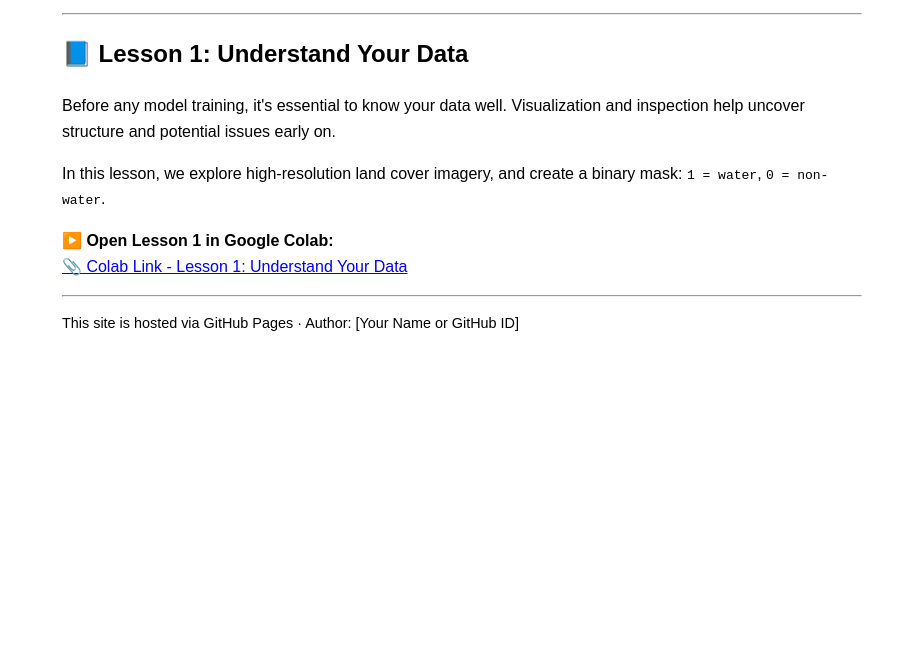
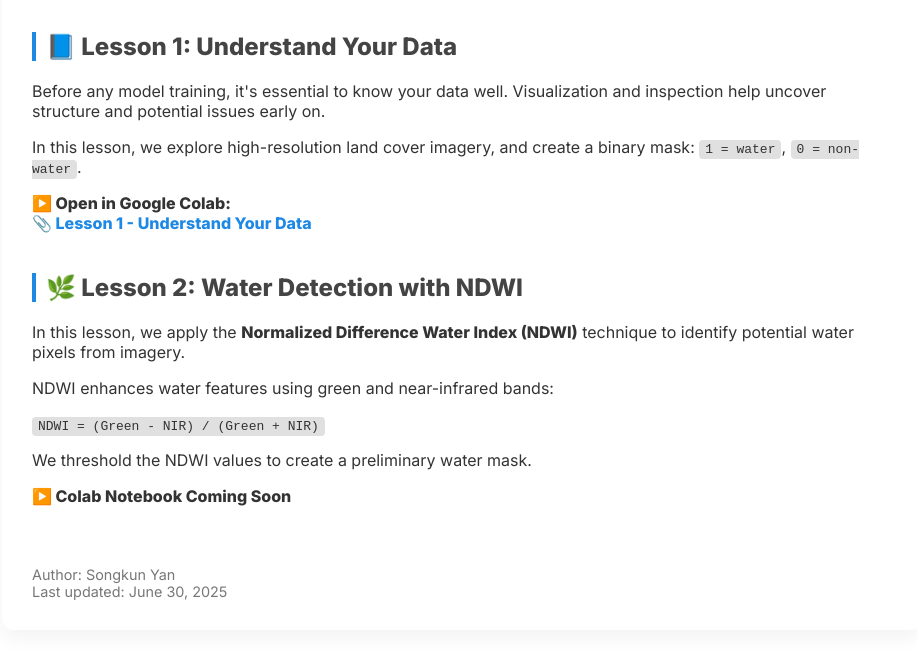
Before and after one commit to Skyan1002/ai-water-detection, a plain HTML site: page index.html in a window 1280 px wide. Shown: the part 208-878 px from the top of the page, without its empty margins (178-1095 px from the left). Before the commit the page ends 800 px from the top, so only its background shows below. Drawn offline with Linux system fonts and the light colour scheme.

Commit message:
Update index.html

```diff
--- a/index.html
+++ b/index.html
@@ -1,26 +1,77 @@
 <!DOCTYPE html>
-<html>
+<html lang="en">
 <head>
   <meta charset="UTF-8">
+  <meta name="viewport" content="width=device-width, initial-scale=1.0">
   <title>AI for Water Body Detection</title>
+  <link href="https://fonts.googleapis.com/css2?family=Inter:wght@400;600;800&display=swap" rel="stylesheet">
+  <style>
+    body {
+      font-family: 'Inter', sans-serif;
+      background: #f4f6f9;
+      color: #333;
+      max-width: 860px;
+      margin: 40px auto;
+      padding: 30px;
+      box-shadow: 0 8px 20px rgba(0,0,0,0.05);
+      background-color: #fff;
+      border-radius: 12px;
+    }
+    h1 {
+      font-size: 2.2em;
+      color: #1e88e5;
+    }
+    h2 {
+      color: #444;
+      border-left: 4px solid #1e88e5;
+      padding-left: 10px;
+      margin-top: 40px;
+    }
+    a {
+      color: #1e88e5;
+      text-decoration: none;
+      font-weight: bold;
+    }
+    a:hover {
+      text-decoration: underline;
+    }
+    code {
+      background: #e0e0e0;
+      padding: 2px 6px;
+      border-radius: 4px;
+      font-family: monospace;
+    }
+    footer {
+      font-size: 0.9em;
+      margin-top: 60px;
+      color: #777;
+    }
+  </style>
 </head>
-<body style="font-family: sans-serif; max-width: 800px; margin: 40px auto; padding: 20px; line-height: 1.6;">
+<body>
   <h1>💧 AI for Water Body Detection</h1>
   <p>Welcome to this AI mini-course focused on water body identification from remote sensing imagery. The goal is to learn practical machine learning through hands-on lessons.</p>
-
-  <hr>
 
   <h2>📘 Lesson 1: Understand Your Data</h2>
   <p>Before any model training, it's essential to know your data well. Visualization and inspection help uncover structure and potential issues early on.</p>
   <p>In this lesson, we explore high-resolution land cover imagery, and create a binary mask: <code>1 = water</code>, <code>0 = non-water</code>.</p>
-
-  <p><strong>▶️ Open Lesson 1 in Google Colab:</strong><br>
+  <p><strong>▶️ Open in Google Colab:</strong><br>
     <a href="https://colab.research.google.com/drive/1S9lhyiG9kj5t1q9iZv_gP3kmcSvyQAfJ?usp=sharing" target="_blank">
-      📎 Colab Link - Lesson 1: Understand Your Data
+      📎 Lesson 1 - Understand Your Data
     </a>
   </p>
 
-  <hr>
-  <p style="font-size: 0.9em;">This site is hosted via GitHub Pages · Author: [Your Name or GitHub ID]</p>
+  <h2>🌿 Lesson 2: Water Detection with NDWI</h2>
+  <p>In this lesson, we apply the <strong>Normalized Difference Water Index (NDWI)</strong> technique to identify potential water pixels from imagery.</p>
+  <p>NDWI enhances water features using green and near-infrared bands:</p>
+  <p><code>NDWI = (Green - NIR) / (Green + NIR)</code></p>
+  <p>We threshold the NDWI values to create a preliminary water mask.</p>
+
+  <p><strong>▶️ Colab Notebook Coming Soon</strong></p>
+
+  <footer>
+    Author: Songkun Yan <br>
+    Last updated: June 30, 2025
+  </footer>
 </body>
 </html>
```
